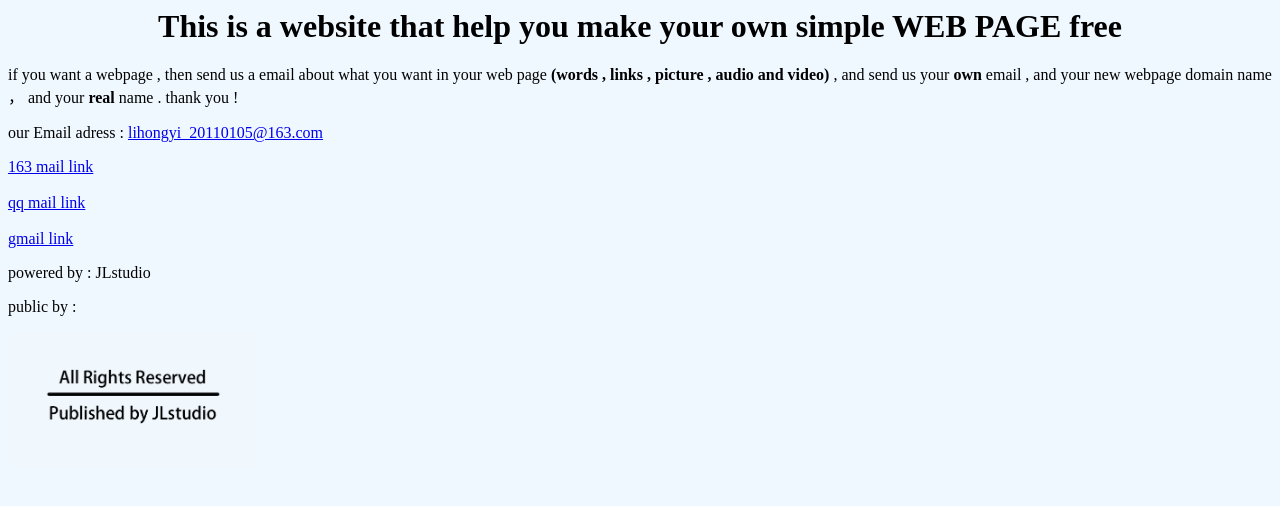
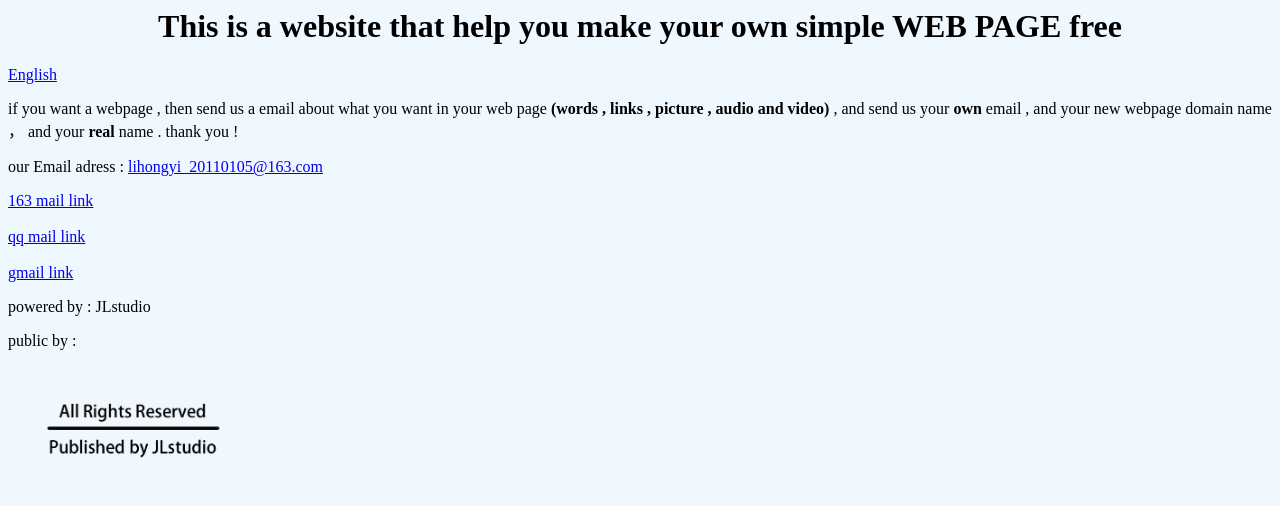
Before and after one commit to LeifLi20110105/LeifLi20110105.github.io, a plain HTML site: page MakeWebpage.html in a window 1280 px wide. Drawn offline with Linux system fonts and the light colour scheme.

Commit message:
Update MakeWebpage.html

```diff
--- a/MakeWebpage.html
+++ b/MakeWebpage.html
@@ -14,6 +14,8 @@
 
 <body>
     <h1 align="center">This is a website that help you make your own simple WEB PAGE free</h1>
+
+    <a href="https://LeifLi20110105.github.io/MakeWebpageChinese.html">English</a>
 
     <p>if you want a webpage , then send us a email about what you want in your web page <strong>(words , links , picture , audio and video)</strong> , and send us your <strong>own</strong> email , and your new webpage domain name ， and your <strong>real</strong>        name . thank you !
     </p>
```
